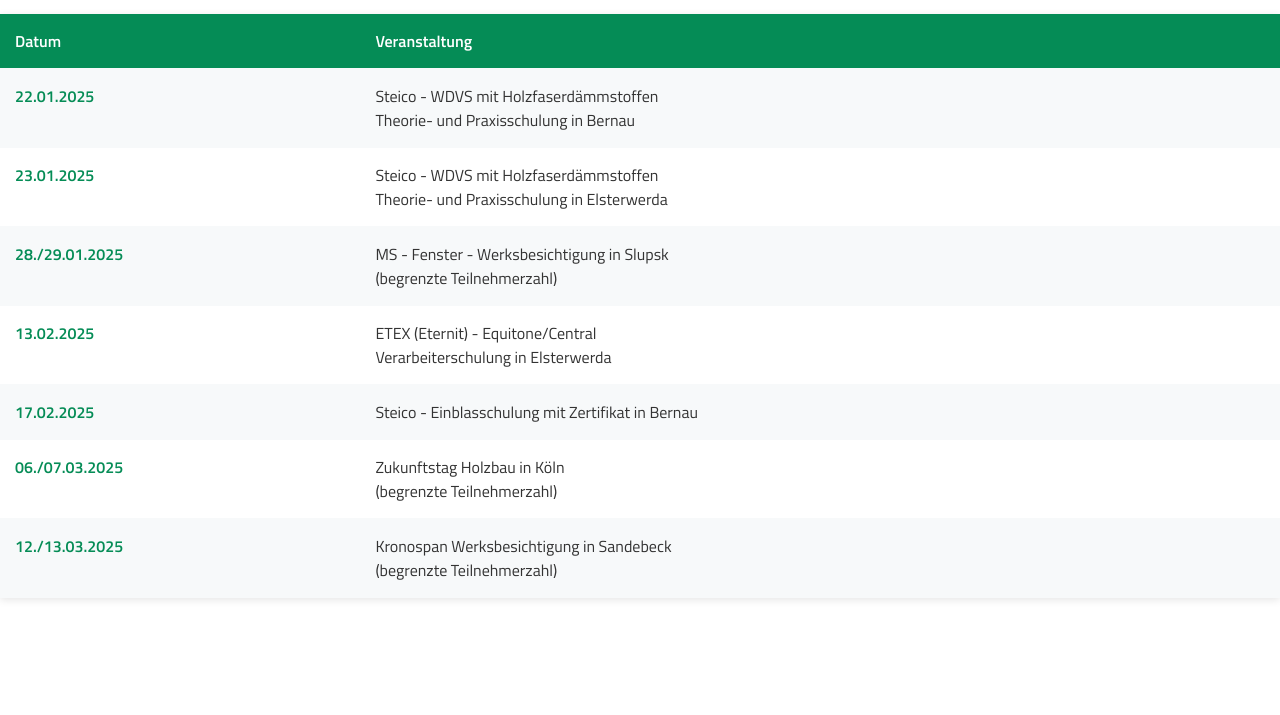
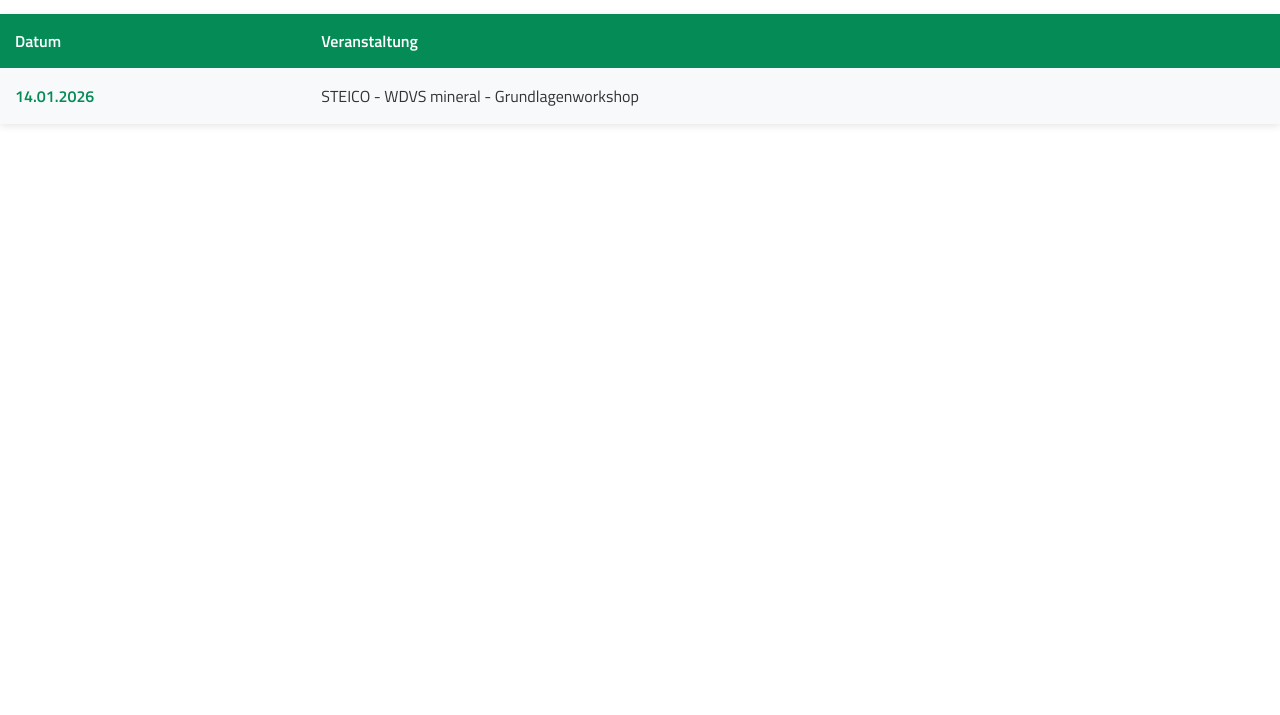
Before and after one commit to jk0ehn/cal_theile_2025, a plain HTML site: page index.html in a window 1280 px wide. Shown: the part 85-800 px from the top of the page. Drawn offline with Linux system fonts and the light colour scheme.

Commit message:
Add files via upload

```diff
--- a/index.html
+++ b/index.html
@@ -58,7 +58,7 @@
     </style>
   </head>
   <body>
-    <h1>2025</h1>
+    <h1>2026</h1>
     <table>
       <thead>
         <tr>
@@ -68,47 +68,8 @@
       </thead>
       <tbody>
         <tr>
-          <td class="highlight">22.01.2025</td>
-          <td>
-            Steico - WDVS mit Holzfaserdämmstoffen<br />Theorie- und
-            Praxisschulung in Bernau
-          </td>
-        </tr>
-        <tr>
-          <td class="highlight">23.01.2025</td>
-          <td>
-            Steico - WDVS mit Holzfaserdämmstoffen<br />Theorie- und
-            Praxisschulung in Elsterwerda
-          </td>
-        </tr>
-        <tr>
-          <td class="highlight">28./29.01.2025</td>
-          <td>
-            MS - Fenster - Werksbesichtigung in Slupsk<br />(begrenzte
-            Teilnehmerzahl)
-          </td>
-        </tr>
-        <tr>
-          <td class="highlight">13.02.2025</td>
-          <td>
-            ETEX (Eternit) - Equitone/Central<br />Verarbeiterschulung in
-            Elsterwerda
-          </td>
-        </tr>
-        <tr>
-          <td class="highlight">17.02.2025</td>
-          <td>Steico - Einblasschulung mit Zertifikat in Bernau</td>
-        </tr>
-        <tr>
-          <td class="highlight">06./07.03.2025</td>
-          <td>Zukunftstag Holzbau in Köln<br />(begrenzte Teilnehmerzahl)</td>
-        </tr>
-        <tr>
-          <td class="highlight">12./13.03.2025</td>
-          <td>
-            Kronospan Werksbesichtigung in Sandebeck<br />(begrenzte
-            Teilnehmerzahl)
-          </td>
+          <td class="highlight">14.01.2026</td>
+          <td>STEICO - WDVS mineral - Grundlagenworkshop</td>
         </tr>
       </tbody>
     </table>
```
